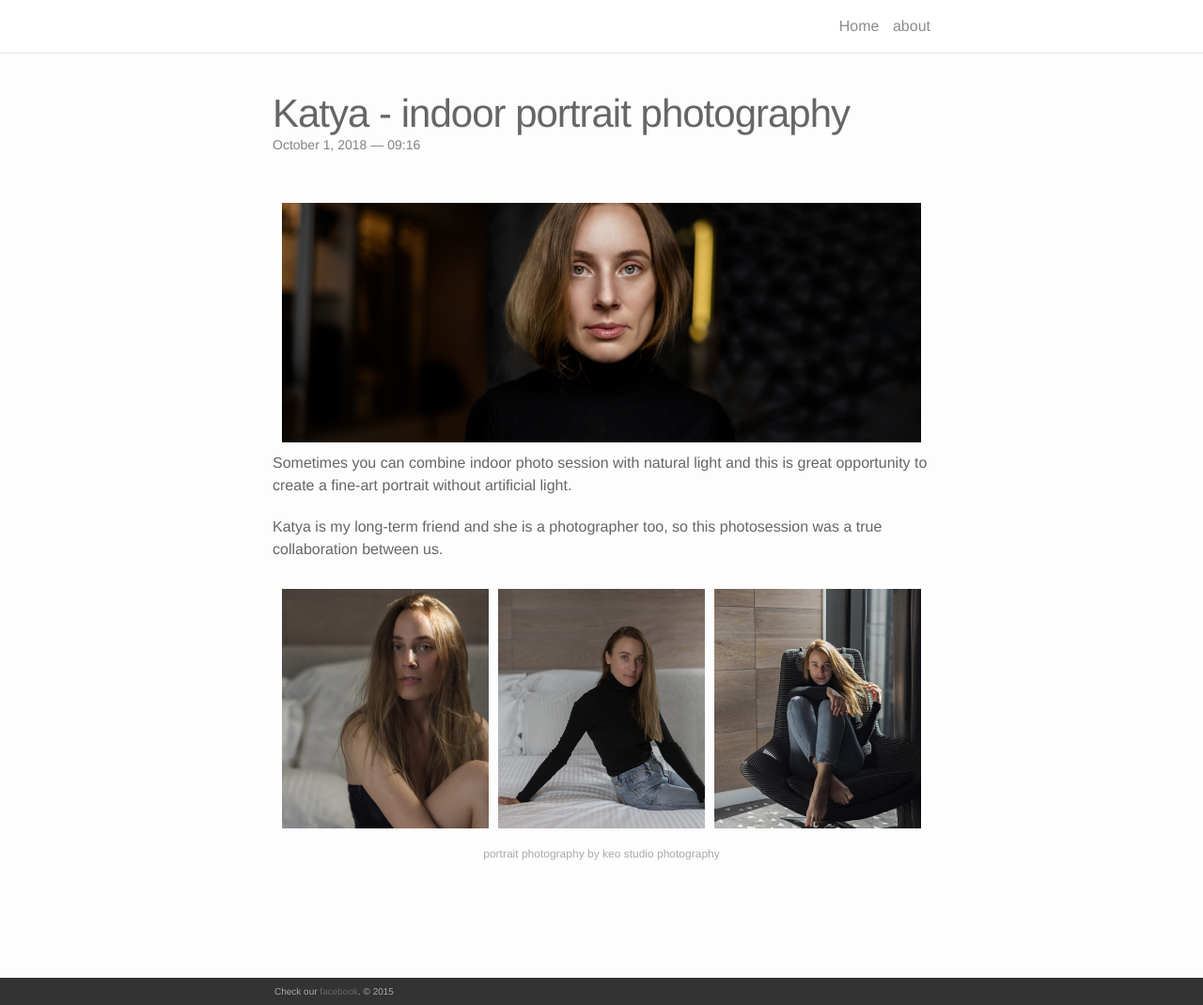
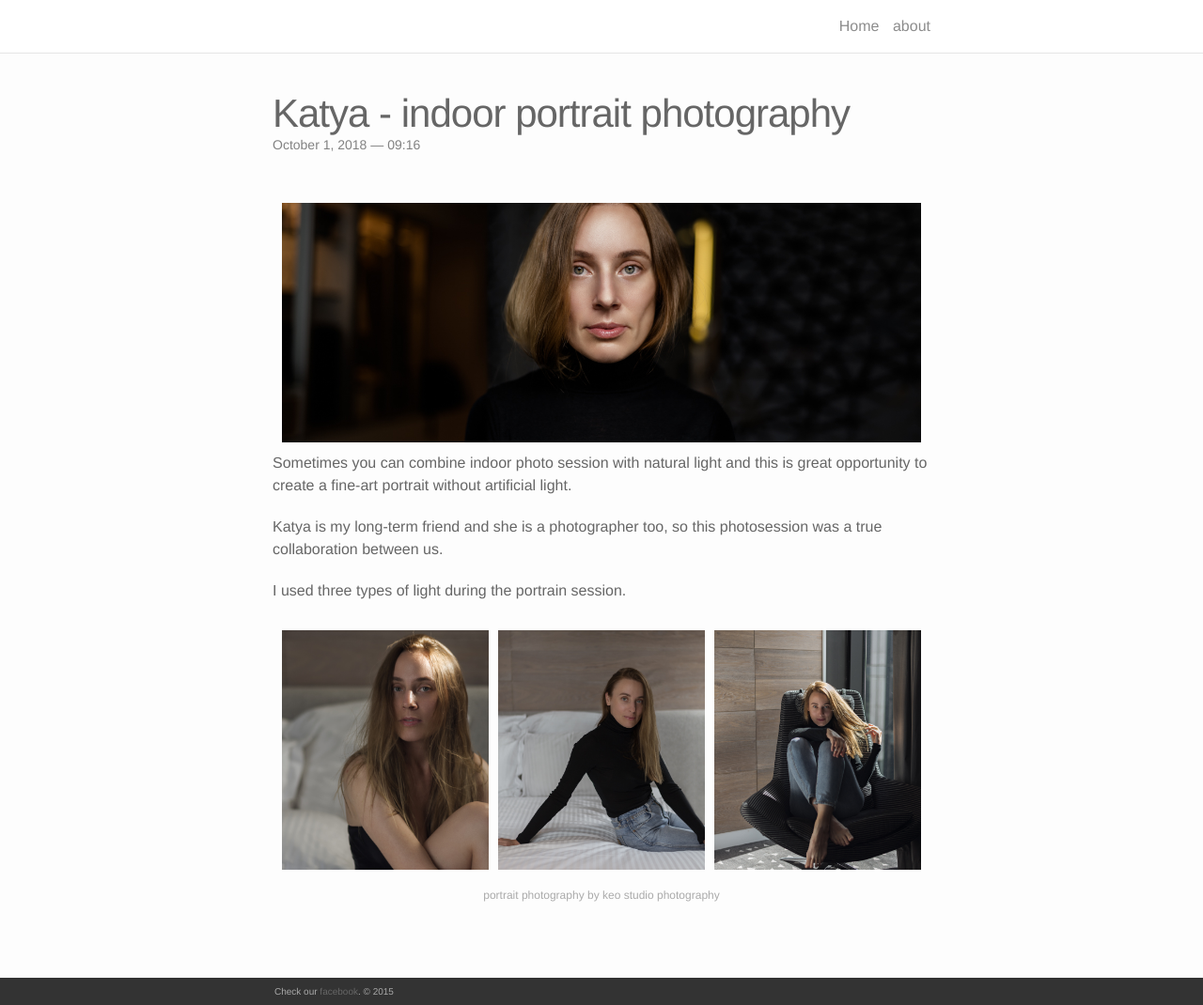
Before and after one commit to AlenPelin/keo-studio, a Jekyll site: the page built from _portfolio/katya---indoor-portrait-photography.md, in a window 1280 px wide and 1070 px high. Shown: the whole window at 94% size. Built offline with Jekyll 4.4.1, drawn with Linux system fonts in a browser that asks for light colours; nearby versions of some CDN libraries.

Commit message:
Update from Forestry.io - Updated katya---indoor-portrait-photography.md

```diff
--- a/_portfolio/katya---indoor-portrait-photography.md
+++ b/_portfolio/katya---indoor-portrait-photography.md
@@ -15,3 +15,5 @@ images:
 Sometimes you can combine indoor photo session with natural light and this is great opportunity to create a fine-art portrait without artificial light.
 
 Katya is my long-term friend and she is a photographer too, so this photosession was a true collaboration between us.
+
+I used three types of light during the portrain session.
```
